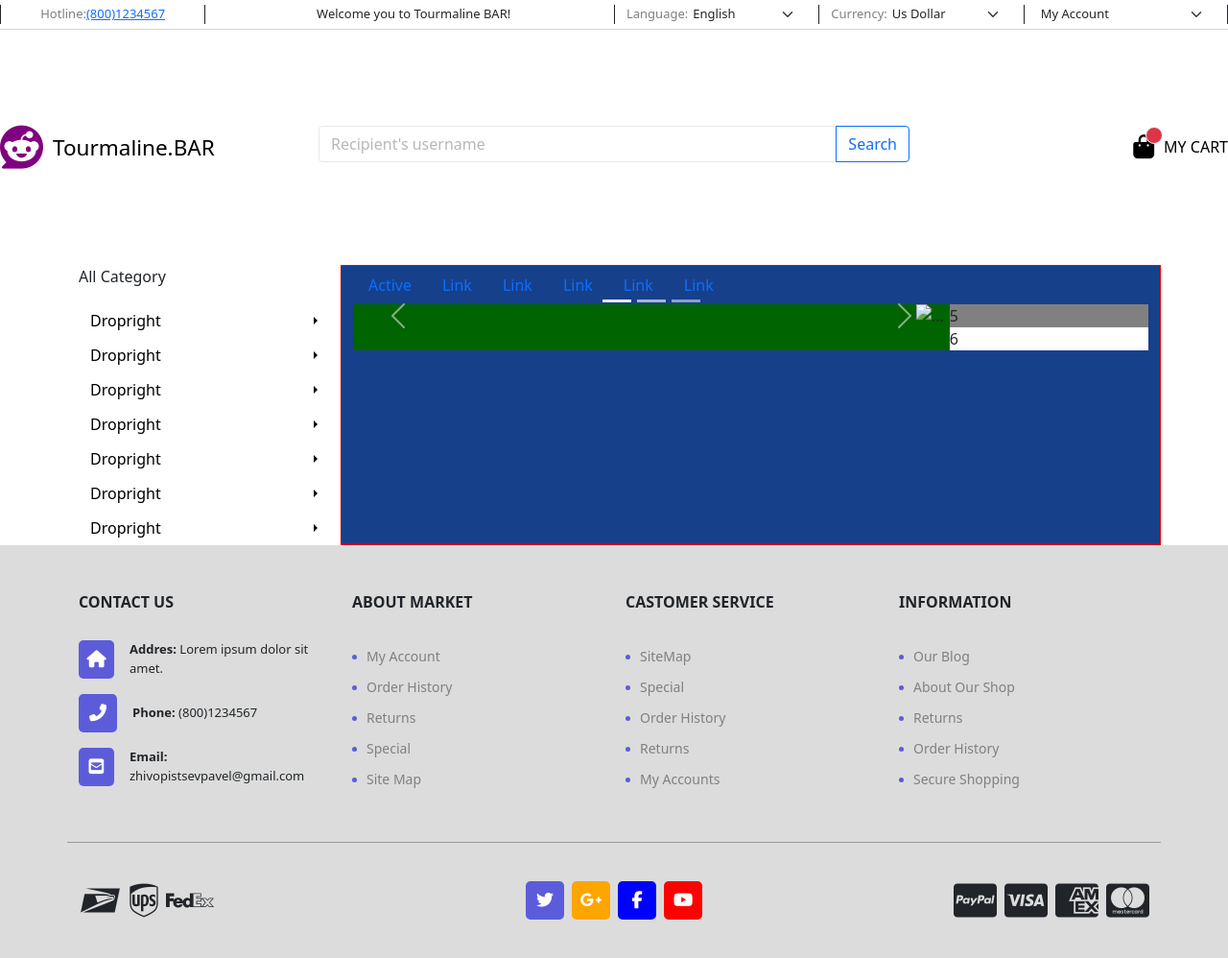
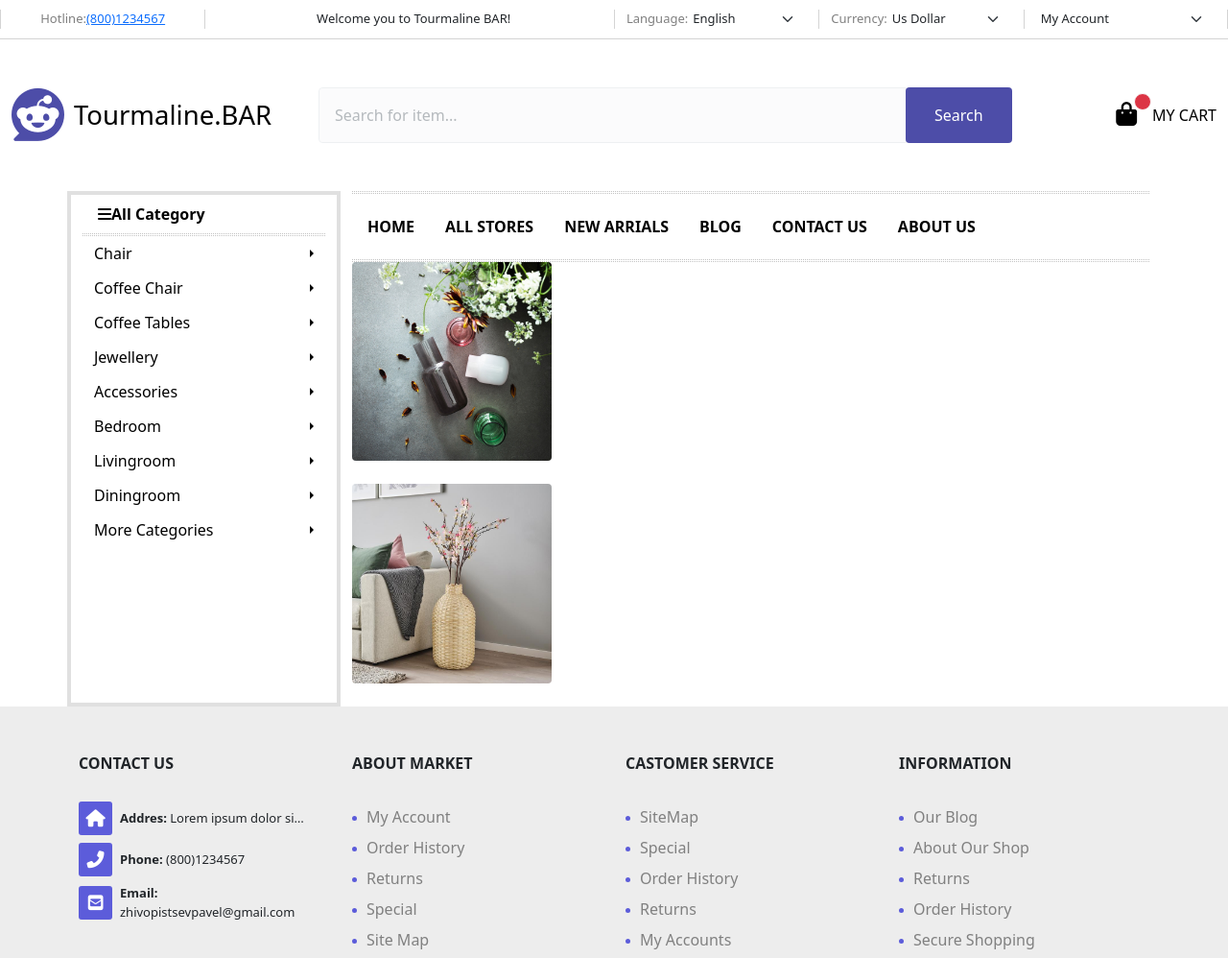
Before and after one commit to ZhivopistsevPavel/Portfolio, a website: page index.html in a window 1280 px wide. Shown: the top 998 px of the page at 96% size. Drawn offline with nearby package versions, Linux system fonts and the light colour scheme.

Commit message:
доделал футер тайтл

```diff
--- a/index.html
+++ b/index.html
@@ -56,13 +56,13 @@
             <div class="container-xxl">
                 <div class="row title-logo">
                     <div class="col-3 logo-btn"><a class="logo-link" href="#"><i class="fab fa-reddit"></i><h1 class="title-link">Tourmaline.BAR</h1></a></div>
-                    <div class="col-6 search-and-btn">
+                    <div class="col-7 search-and-btn">
                         <div class="input-group">
-                            <input type="text" class="col-sm-6 form-control top-input" placeholder="Recipient's username" aria-label="Recipient's username" aria-describedby="button-addon2">
-                            <button class="btn btn-outline-primary" type="button" id="button-addon2">Search</button>
+                            <input type="text" class="col-sm-6 form-control border bg-light opacity-50 p-3 fs-6" placeholder="Search for item..." aria-label="Recipient's username" aria-describedby="button-addon2">
+                            <button class="btn btn-outline-primary customes-button" type="button" id="button-addon2">Search</button>
                           </div>
                     </div>
-                    <div class="col-3 cart-btn">
+                    <div class="col-2 cart-btn">
                         <a class="cart-btn" href="#">
                             <button type="button" class="position-relative fas fa-shopping-bag cart-top">
                                 <span class="position-absolute top-0 start-100 translate-middle p-2 bg-danger border border-light rounded-circle">
@@ -80,11 +80,24 @@
         <nav class="nav-title-page">
             <div class="container">
                 <div class="row">
-                    <div class="accordion col-3">
-                        <p>All Category</p>
+                    <div class="col-3 accordion ">
+                        <a class="nav-link text-black fw-bold" href="#"><i class="fas fa-bars"></i>All Category</a>
+                        <div class="w-100 border-dotted"></div>
                         <div class="btn-group dropend">
                             <button type="button" class="btn btn-secondary dropdown-toggle" data-bs-toggle="dropdown" aria-expanded="false">
-                              Dropright
+                              Chair
+                            </button>
+                            <ul class="dropdown-menu">
+                              <li>Стулья для кухни</li>
+                              <li>Компьютерные кресла и стулья</li>
+                              <li>Табуреты и скамьи</li>
+                              <li>Барные табуреты и стулья</li>
+                              <li>Обеденные группы</li>
+                            </ul>
+                          </div>
+                          <div class="btn-group dropend">
+                            <button type="button" class="btn btn-secondary dropdown-toggle" data-bs-toggle="dropdown" aria-expanded="false">
+                              Coffee Chair
                             </button>
                             <ul class="dropdown-menu">
                               <!-- Dropdown menu links -->
@@ -92,7 +105,7 @@
                           </div>
                           <div class="btn-group dropend">
                             <button type="button" class="btn btn-secondary dropdown-toggle" data-bs-toggle="dropdown" aria-expanded="false">
-                              Dropright
+                              Coffee Tables
                             </button>
                             <ul class="dropdown-menu">
                               <!-- Dropdown menu links -->
@@ -100,7 +113,7 @@
                           </div>
                           <div class="btn-group dropend">
                             <button type="button" class="btn btn-secondary dropdown-toggle" data-bs-toggle="dropdown" aria-expanded="false">
-                              Dropright
+                              Jewellery
                             </button>
                             <ul class="dropdown-menu">
                               <!-- Dropdown menu links -->
@@ -108,7 +121,7 @@
                           </div>
                           <div class="btn-group dropend">
                             <button type="button" class="btn btn-secondary dropdown-toggle" data-bs-toggle="dropdown" aria-expanded="false">
-                              Dropright
+                              Accessories
                             </button>
                             <ul class="dropdown-menu">
                               <!-- Dropdown menu links -->
@@ -116,7 +129,7 @@
                           </div>
                           <div class="btn-group dropend">
                             <button type="button" class="btn btn-secondary dropdown-toggle" data-bs-toggle="dropdown" aria-expanded="false">
-                              Dropright
+                              Bedroom
                             </button>
                             <ul class="dropdown-menu">
                               <!-- Dropdown menu links -->
@@ -124,7 +137,7 @@
                           </div>
                           <div class="btn-group dropend">
                             <button type="button" class="btn btn-secondary dropdown-toggle" data-bs-toggle="dropdown" aria-expanded="false">
-                              Dropright
+                              Livingroom
                             </button>
                             <ul class="dropdown-menu">
                               <!-- Dropdown menu links -->
@@ -132,7 +145,15 @@
                           </div>
                           <div class="btn-group dropend">
                             <button type="button" class="btn btn-secondary dropdown-toggle" data-bs-toggle="dropdown" aria-expanded="false">
-                              Dropright
+                              Diningroom
+                            </button>
+                            <ul class="dropdown-menu">
+                              <!-- Dropdown menu links -->
+                            </ul>
+                          </div>
+                          <div class="btn-group dropend">
+                            <button type="button" class="btn btn-secondary dropdown-toggle" data-bs-toggle="dropdown" aria-expanded="false">
+                              More Categories
                             </button>
                             <ul class="dropdown-menu">
                               <!-- Dropdown menu links -->
@@ -140,46 +161,30 @@
                           </div>
                     </div>
                     <div class="nav-corusel-bar col-9">
-                        <div class="nav">
-                                <a class="nav-link active" aria-current="page" href="#">Active</a>
-                                <a class="nav-link" href="#">Link</a>
-                                <a class="nav-link" href="#">Link</a>
-                                <a class="nav-link" href="#">Link</a>
-                                <a class="nav-link" href="#">Link</a>
-                                <a class="nav-link" href="#">Link</a>
+                        <div class="w-100 border-dotted"></div>
+                        <div class="nav text-uppercase top-panel">
+                                <a class="nav-link text-black fw-bold active" aria-current="page" href="#">Home</a>
+                                <a class="nav-link text-black fw-bold" href="#">all stores</a>
+                                <a class="nav-link text-black fw-bold" href="#">new arrials</a>
+                                <a class="nav-link text-black fw-bold" href="#">blog</a>
+                                <a class="nav-link text-black fw-bold" href="#">contact us</a>
+                                <a class="nav-link text-black fw-bold" href="#">about us</a>
                         </div>
+                        <div class="w-100 border-dotted"></div>
                         <div class="corusel-info">
-                            <div class="corusel col-9">
-                                <div id="carouselExampleIndicators" class="carousel slide" data-bs-ride="carousel">
-                                    <div class="carousel-indicators">
-                                      <button type="button" data-bs-target="#carouselExampleIndicators" data-bs-slide-to="0" class="active" aria-current="true" aria-label="Slide 1"></button>
-                                      <button type="button" data-bs-target="#carouselExampleIndicators" data-bs-slide-to="1" aria-label="Slide 2"></button>
-                                      <button type="button" data-bs-target="#carouselExampleIndicators" data-bs-slide-to="2" aria-label="Slide 3"></button>
-                                    </div>
-                                    <div class="carousel-inner">
-                                      <div class="carousel-item active">
-                                        <img src="..." class="d-block w-100" alt="...">
-                                      </div>
-                                      <div class="carousel-item">
-                                        <img src="..." class="d-block w-100" alt="...">
-                                      </div>
-                                      <div class="carousel-item">
-                                        <img src="..." class="d-block w-100" alt="...">
-                                      </div>
-                                    </div>
-                                    <button class="carousel-control-prev" type="button" data-bs-target="#carouselExampleIndicators" data-bs-slide="prev">
-                                      <span class="carousel-control-prev-icon" aria-hidden="true"></span>
-                                      <span class="visually-hidden">Previous</span>
-                                    </button>
-                                    <button class="carousel-control-next" type="button" data-bs-target="#carouselExampleIndicators" data-bs-slide="next">
-                                      <span class="carousel-control-next-icon" aria-hidden="true"></span>
-                                      <span class="visually-hidden">Next</span>
-                                    </button>
-                                  </div>
+
                             </div>
-                            <div class="info-bar col-3">
-                                <div class="info-card-1 ">5</div>
-                                <div class="info-card-2">6</div>
+                            <div class="col-3">
+                                <div class="info-card-1 ">
+                                  <figure class="figure">
+                                    <img src="/img/carousel-1.jpg" class="figure-img img-fluid rounded" alt="#">
+                                  </figure>
+                                </div>
+                                <div class="info-card-2">
+                                  <figure class="figure">
+                                    <img src="/img/carosel-2.jpg" class="figure-img img-fluid rounded" alt="#">
+                                  </figure>
+                                </div>
                             </div>
                         </div>
                     </div>
@@ -195,15 +200,15 @@
             <div class="row">
                 <div class="col-3 footer-cell">
                     <h6 class="title-footer">Contact Us</h6>
-                    <ul class="d-flex gap-3 flex-column footer-list">
-                        <li class="d-flex gap-3 align-items-center footer-item"><a class="social-network-icon twitter-icon" href="#"><i class="fas fa-home"></i></a><p class="m-0"><span class="contacts">Addres:</span> Lorem ipsum dolor sit amet.</p></li>
-                        <li class="d-flex gap-3 align-items-center footer-item"><a class="social-network-icon twitter-icon" href="#"><i class="fas fa-phone-alt"></i></a><p class="m-0"><span class="contacts">Phone:</span> (800)1234567</p></li>
-                        <li class="d-flex gap-3 align-items-center footer-item"><a class="social-network-icon twitter-icon" href="#"><i class="fas fa-envelope-square"></i></a><p class="m-0"><span class="contacts">Email:</span> zhivopistsevpavel@gmail.com</p></li>
+                    <ul class="d-flex gap-2 flex-column footer-list">
+                        <li class="d-flex gap-2 align-items-center footer-item"><a class="social-network-icon twitter-icon" href="#"><i class="fas fa-home"></i></a><p class="m-0 w-75 text-truncate"><span class="contacts">Addres:</span> Lorem ipsum dolor sit amet Lorem ipsum dolor sit amet.</p></li>
+                        <li class="d-flex gap-2 align-items-center footer-item"><a class="social-network-icon twitter-icon" href="#"><i class="fas fa-phone-alt"></i></a><p class="m-0 w-75"><span class="contacts">Phone:</span> (800)1234567</p></li>
+                        <li class="d-flex gap-2 align-items-center footer-item"><a class="social-network-icon twitter-icon" href="#"><i class="fas fa-envelope-square"></i></a><p class="m-0 w-75"><span class="contacts">Email:</span> zhivopistsevpavel@gmail.com</p></li>
                     </ul>
                 </div>
                 <div class="col-3 d-flex flex-column footer-cell">
                     <h6 class="title-footer">about market</h6>
-                    <ul class="lh-lg">
+                    <ul class="text-capitalize fs-6 lh-lg">
                         <li class="blue-point"><a class="footer-link" href="#">my account</a></li>
                         <li class="blue-point"><a class="footer-link" href="#">order history</a></li>
                         <li class="blue-point"><a class="footer-link" href="#">returns</a></li>
@@ -213,7 +218,7 @@
                 </div>
                 <div class="col-3 d-flex flex-column footer-cell">
                     <h6 class="title-footer">castomer service</h6>
-                    <ul class="lh-lg">
+                    <ul class="text-capitalize fs-6 lh-lg">
                         <li class="blue-point"><a class="footer-link" href="#">SiteMap</a></li>
                         <li class="blue-point"><a class="footer-link" href="#">Special</a></li>
                         <li class="blue-point"><a class="footer-link" href="#">order history</a></li>
@@ -223,7 +228,7 @@
                 </div>
                 <div class="col-3 d-flex flex-column footer-cell">
                     <h6 class="title-footer">information</h6>
-                    <ul class="lh-lg">
+                    <ul class="text-capitalize fs-6 lh-lg">
                         <li class="blue-point"><a class="footer-link" href="#">our blog</a></li>
                         <li class="blue-point"><a class="footer-link" href="#">about our shop</a></li>
                         <li class="blue-point"><a class="footer-link" href="#">returns</a></li>
--- a/scss/footer.scss
+++ b/scss/footer.scss
@@ -1,5 +1,5 @@
 .brown-footer {
-    background-color: gainsboro;
+    background-color: #ededed;
 
     .footer-cell {
         margin: 50px 0;
@@ -17,9 +17,9 @@
 
     .footer-link {
         text-decoration: none;
-        text-transform: capitalize;
+
         color: gray;
-        font-size: 14px;
+
     }
 
     ul {
@@ -45,20 +45,20 @@
 }
 
 .contact-btns {
-    border-bottom: 1px solid rgb(153, 153, 153);
-    border-top: 1px solid rgb(153, 153, 153);
+    border-bottom: 1px solid #dcdcdc;
+    border-top: 1px solid #dcdcdc;
     padding: 30px 0;
 }
 
 .social-network-icon {
-    width: 40px;
-    height: 40px;
+    width: 35px;
+    height: 35px;
     display: flex;
     align-items: center;
     justify-content: center;
     color: white;
     text-decoration: none;
-    border-radius: 5px;
+    border-radius: 3px;
     font-size: 18px;
 
     &.youtube-icon {
--- a/scss/header.scss
+++ b/scss/header.scss
@@ -1,6 +1,6 @@
 .header {
     border-bottom: 1px solid rgb(212, 212, 212);
-    padding: 5px 0;
+    padding: 10px 0;
 
     .header-row {
         align-items: center;
@@ -11,11 +11,11 @@
             display: flex;
             align-items: center;
             justify-content: center;
-            border-left: 1px solid ;
+            border-left: 1px solid rgb(212, 212, 212);
         }
 
         .cell:last-child {
-            border-right: 1px solid;
+            border-right: 1px solid rgb(212, 212, 212);
         }
 
         .welcome {
--- a/scss/nav.scss
+++ b/scss/nav.scss
@@ -1,40 +1,12 @@
-.nav-title-page {
-    background-color: none;
+.border-dotted {
+    height: 3px;
+    border: 1px dotted #c2c2c2;
+}
 
-    .accardion {
-        background-color: cadetblue;
+.accordion {
+    border:  4px solid #e0e0e0;
+}
 
-    }
-
-    .nav-corusel-bar {
-        margin-right: 0 auto;
-        background-color: rgb(23, 64, 139);
-        border: 1px solid red;
-
-        .nav-bar {
-            background-color: crimson;
-        }
-
-        .corusel-info {
-            display: flex;
-            flex-direction: row;
-            background-color: cyan;
-
-            .corusel {
-                background-color: darkgreen;
-            }
-
-            .info-bar {
-                background-color: gold;
-
-                .info-card-1 {
-                    background-color: gray;
-                }
-
-                .info-card-2 {
-                    background-color: #fff;
-                }
-            }
-        }
-    }
+.top-panel {
+    padding: 14px 0;
 }
--- a/scss/title.scss
+++ b/scss/title.scss
@@ -1,20 +1,20 @@
 .title-logo-search {
-    margin: 100px 0;
+    margin: 50px 0;
 }
 
 .title-logo {
-    padding: 0;
+
 
     .logo-btn {
         display: flex;
-        padding: 0;
+
 
         .logo-link {
             display: flex;
             align-items: center;
-            font-size: 45px;
+            font-size: 55px;
             text-decoration: none;
-            color: purple;
+            color: rgb(77, 77, 168);
             gap: 10px;
         }
 
@@ -36,19 +36,31 @@
     text-transform: uppercase;
     font-weight: 500;
     color: black;
-    padding: 0 !important;
 
     .cart-top {
         border: 0;
         background-color: white;
         font-size: 25px;
-        padding: 0;
     }
 
 }
 
 .top-input {
     background-color: gainsboro;
-    opacity: 0.5;
+    opacity: 0.7;
     border-radius: 5px;
 }
+
+#button-addon2 {
+    border-radius: 4px;
+    padding-left: 30px;
+    padding-right: 30px;
+    color: white;
+    background-color: rgb(77, 77, 168);
+    border: none;
+}
+
+#button-addon2:hover {
+    color: white;
+    background-color: rgb(56, 56, 153);
+}
```
Also changed, not shown: css/style.css, img/bg.jpg (deleted), img/bg2.jpg (deleted), img/card-1.jpg (added), img/card-2.jpg (added), img/card-3.jpg (added), img/carosel-2.jpg (added), img/carousel-1.jpg (added), img/pic1.jpg (deleted), img/pic2.jpg (deleted), img/pic3.jpg (deleted).
